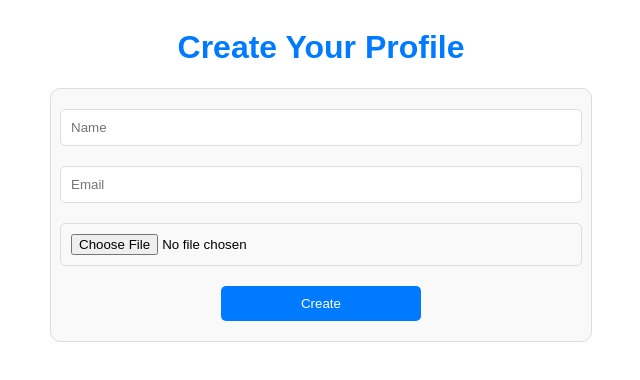
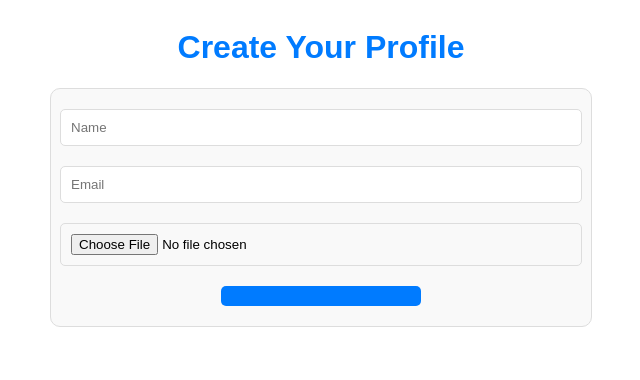
Before and after one commit to yuta519/personal_dashboard_app, a React (Create React App) app: page /signup in a window 1280 px wide. Shown: the top 380 px of the page, without its empty margins (319-959 px from the left). Built offline with nearby package versions, Linux system fonts and the light colour scheme.

Commit message:
Change base HTML tag of Button

```diff
--- a/src/components/Button.ts
+++ b/src/components/Button.ts
@@ -1,6 +1,6 @@
 import styled from "styled-components";
 
-const Button = styled.input`
+const Button = styled.button`
   width: 100%;
   max-width: 200px;
   padding: 10px;
```
